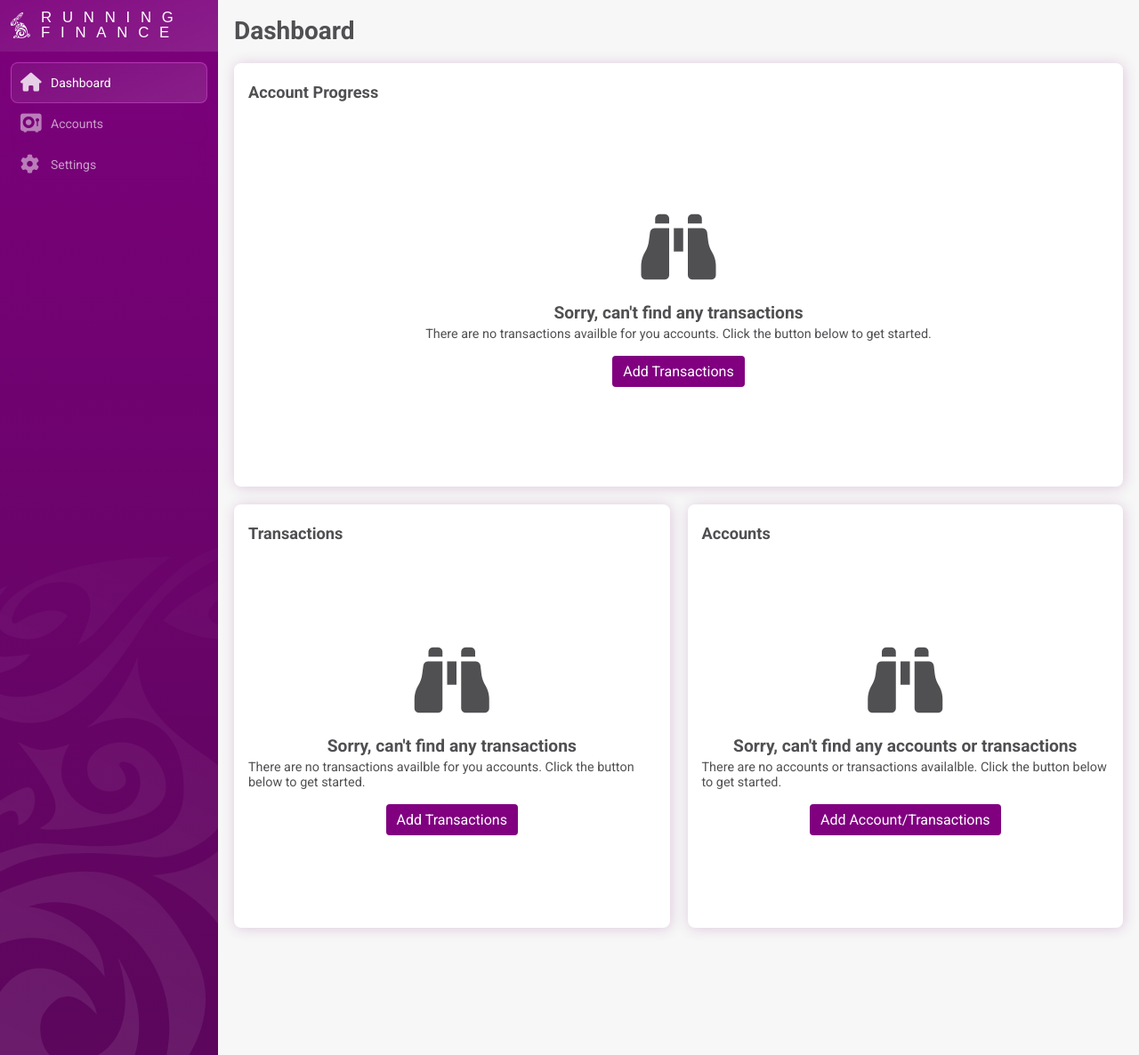
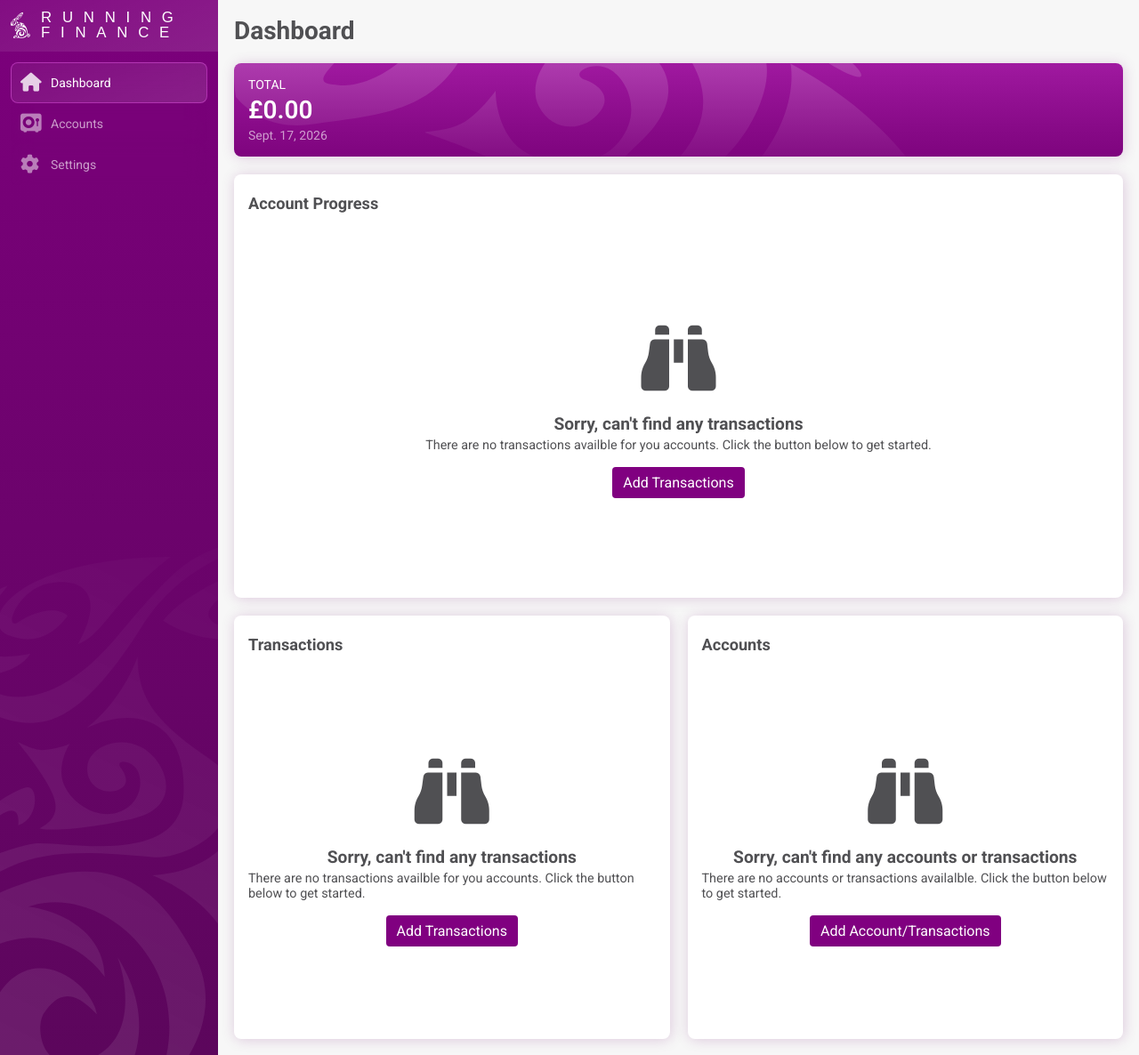
Before and after one commit to JD2410/Finances, a Django app: page / in a window 1280 px wide. Shown: the whole page at 89% size. Run offline with Django 5.2, Linux system fonts and the light colour scheme; data that the repository does not hold is empty; some libraries are stand-ins or nearby versions; some web fonts are replaced.

Commit message:
Moved account details out of sidebar and made them cards on main dashboard

```diff
--- a/finances/dashboard/views.py
+++ b/finances/dashboard/views.py
@@ -21,7 +21,6 @@ def index(request):
             if account.accountType == None:
                 messages.warning(request, account.name + " doesn't have an account type assigned and cannot display anything")
             else:
-
                 transaction_total = 0.00
                 transactions_start_total = None
                 daily_totals = {}
--- a/finances/finances/settings.py
+++ b/finances/finances/settings.py
@@ -40,8 +40,7 @@ INSTALLED_APPS = [
     'django.contrib.humanize',
     'dashboard',
     'accSavings',
-    'accountType',
-    'tags',
+    'accountType'
 ]
 
 MIDDLEWARE = [
--- a/finances/static/styles.css
+++ b/finances/static/styles.css
@@ -122,13 +122,15 @@ table.standard {
 .cards {
     display: flex;
     gap: 16px;
+    flex-wrap: wrap;
 
     .card {
         background-color: #fff;
         padding: 16px;
         box-shadow: 1px 1px 15px 0 rgba(112, 2, 112, 0.19);
         border-radius: 8px;
-        min-width: 230px;
+        min-width: 195px;
+        flex: 1;
 
         &:first-child {
             background: linear-gradient(rgba(160, 25, 160, 0.85), rgba(126, 4, 126, 0.96)), url('/static/images/bunny-shape.svg'), linear-gradient(rgb(160, 25, 160), rgb(126, 4, 126));
@@ -140,7 +142,10 @@ table.standard {
             .title {
                 color: #fff;
             }
+            .sub-title {
+                color: #fff;
 
+            }
             .small-button.hollow {
                 border-color: #fff;
                 color: #fff;
@@ -150,12 +155,19 @@ table.standard {
                     color: purple;
                 }
             }
+
+
         }
 
         .title {
             font-size: 1em;
             text-transform: uppercase;
             color: rgb(101, 101, 101);
+        }
+        .sub-title {
+            font-size: 1em;
+            color: rgb(13, 13, 13);
+            opacity: 0.6;
         }
         .main {
             font-size: 2em;
@@ -351,10 +363,9 @@ table.standard {
                 align-items: center;
             }
         }
-
-        &.full {
-            grid-column: 1 / span 2;
-        }
+    }
+    .full {
+        grid-column: 1 / span 2;
     }
 }
 
--- a/finances/tags/templatetags/nav_accounts.py
+++ /dev/null
@@ -1,11 +0,0 @@
-from django import template
-from accSavings.models import Accounts, Transactions
-from django.db.models import Sum
-from accSavings.views import get_account_totals
-
-
-register = template.Library()
-
-@register.inclusion_tag('_partials/accounts.html')
-def render_accounts():
-    return get_account_totals()
--- a/finances/templates/_partials/header.html
+++ b/finances/templates/_partials/header.html
@@ -1,4 +1,3 @@
-{% load nav_accounts %}
 {% load static %}
 <div class="side-bar">
     <nav>
@@ -18,7 +17,4 @@
 
         <img src="{% static 'images/bunny.svg' %}" class="texture">
     </nav>
-    <div class="accounts">
-        {% render_accounts %}
-    </div>
 </div>
--- a/finances/templates/dashboard.html
+++ b/finances/templates/dashboard.html
@@ -22,6 +22,22 @@
         <div class="main-area">
             <div class="container widget-area">
                 <h1>Dashboard</h1>
+                <div class="cards full">
+                    <div class="card">
+                        <div class="title">Total</div>
+                        <div class="main">£{{total|floatformat:2|intcomma }}</div>
+                        <div class="sub-title">{% now 'DATE_FORMAT' %}</div>
+                    </div>
+                    {% if savings %}
+                        {% for account in savings %}
+                            <div class="card">
+                                <div class="title">{{account.name}}</div>
+                                <div class="main">£{{account.total|floatformat:2|intcomma }}</div>
+                                <div class="sub-title">{{account.type_details.name }}</div>
+                            </div>
+                        {% endfor %}
+                    {% endif %}
+                </div>
                 <div class="widget full">
                     <div class="header">
                         <h2>Account Progress</h2>
```
Also changed, not shown: finances/tags/templatetags/__init__.py (deleted).
